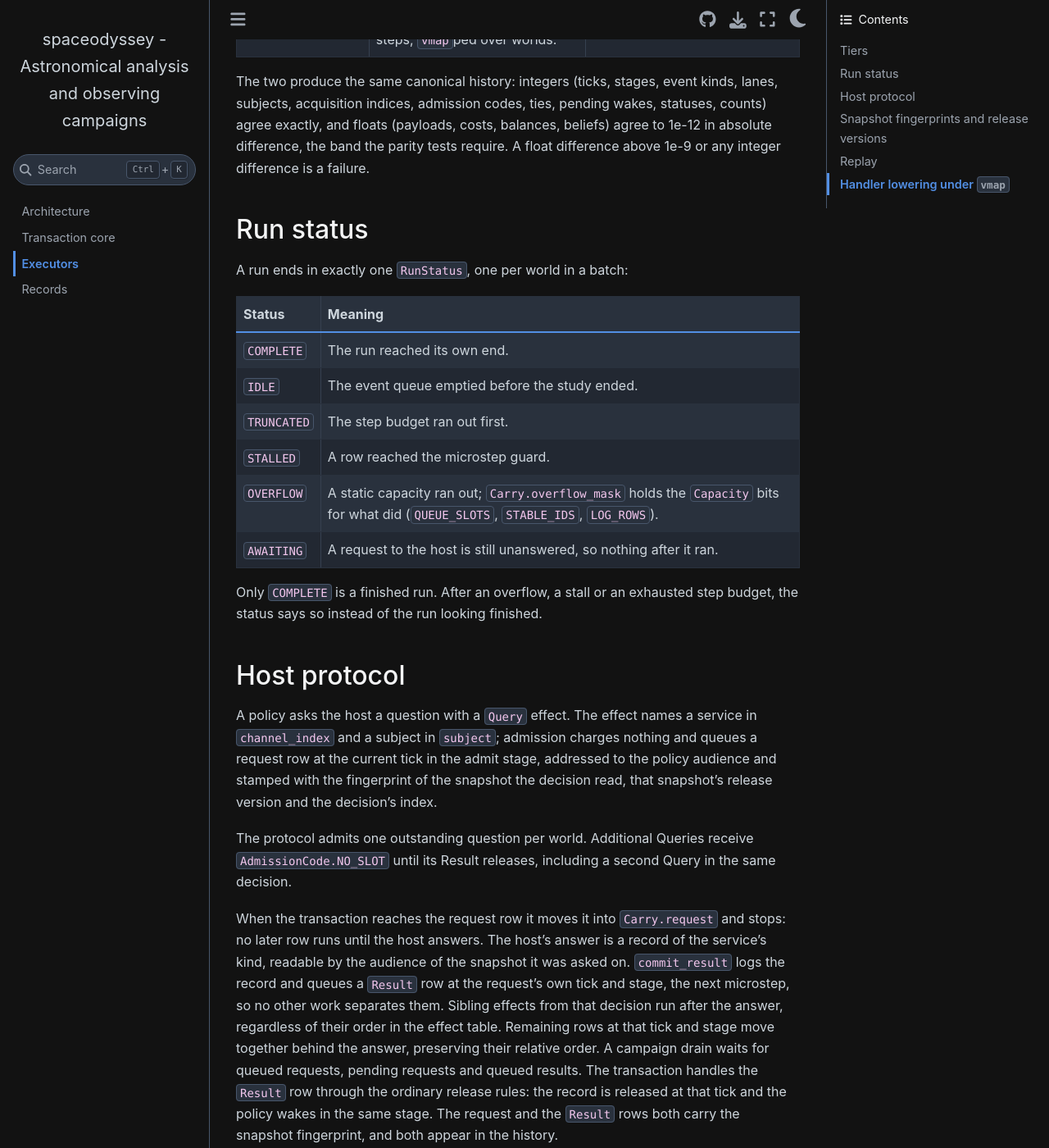
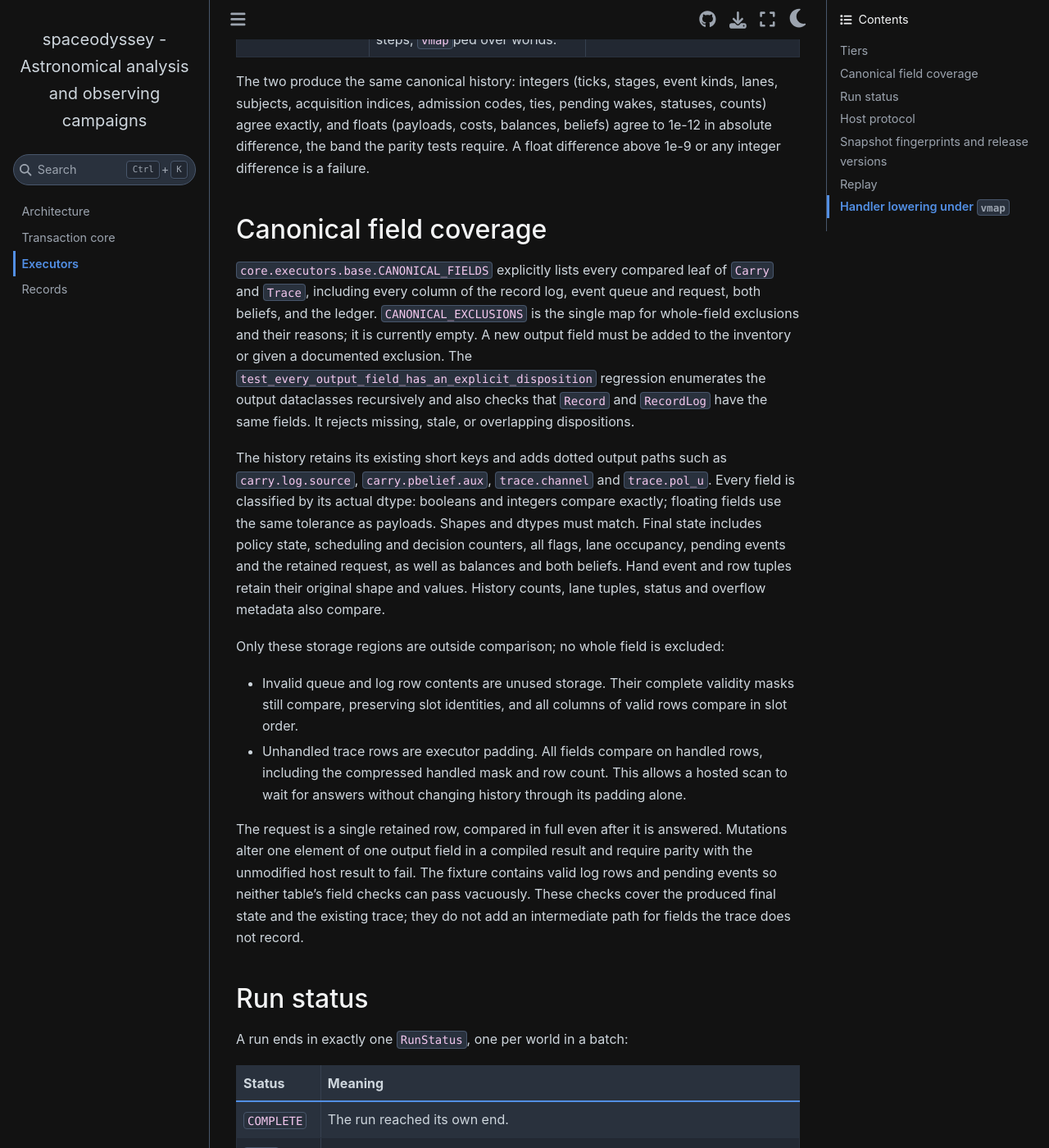
Before and after one commit to CoreySpohn/spaceodyssey, a Sphinx documentation site: the page built from docs/executors.md, in a window 1280 px wide and 1400 px high, scrolled down 479 px. Shown: the whole window at 82% size. Built offline with Sphinx 7.4.7 and the Sphinx Book theme 1.1.4, drawn with Linux system fonts in a browser that asks for light colours; pages that are not in the unit, such as notebooks, are missing from menus.

Commit message:
docs(core): document canonical field coverage

```diff
--- a/docs/executors.md
+++ b/docs/executors.md
@@ -17,6 +17,42 @@ subjects, acquisition indices, admission codes, ties, pending wakes, statuses, c
 agree exactly, and floats (payloads, costs, balances, beliefs) agree to 1e-12 in
 absolute difference, the band the parity tests require. A float difference above 1e-9
 or any integer difference is a failure.
+
+## Canonical field coverage
+
+`core.executors.base.CANONICAL_FIELDS` explicitly lists every compared leaf of
+`Carry` and `Trace`, including every column of the record log, event queue and
+request, both beliefs, and the ledger. `CANONICAL_EXCLUSIONS` is the single map
+for whole-field exclusions and their reasons; it is currently empty. A new output
+field must be added to the inventory or given a documented exclusion. The
+`test_every_output_field_has_an_explicit_disposition` regression enumerates the
+output dataclasses recursively and also checks that `Record` and `RecordLog` have
+the same fields. It rejects missing, stale, or overlapping dispositions.
+
+The history retains its existing short keys and adds dotted output paths such as
+`carry.log.source`, `carry.pbelief.aux`, `trace.channel` and `trace.pol_u`.
+Every field is classified by its actual dtype: booleans and integers compare
+exactly; floating fields use the same tolerance as payloads. Shapes and dtypes
+must match. Final state includes policy state, scheduling and decision counters,
+all flags, lane occupancy, pending events and the retained request, as well as
+balances and both beliefs. Hand event and row tuples retain their original shape
+and values. History counts, lane tuples, status and overflow metadata also compare.
+
+Only these storage regions are outside comparison; no whole field is excluded:
+
+- Invalid queue and log row contents are unused storage. Their complete validity
+  masks still compare, preserving slot identities, and all columns of valid rows
+  compare in slot order.
+- Unhandled trace rows are executor padding. All fields compare on handled rows,
+  including the compressed handled mask and row count. This allows a hosted scan
+  to wait for answers without changing history through its padding alone.
+
+The request is a single retained row, compared in full even after it is answered.
+Mutations alter one element of one output field in a compiled result and require
+parity with the unmodified host result to fail. The fixture contains valid log
+rows and pending events so neither table's field checks can pass vacuously.
+These checks cover the produced final state and the existing trace; they do not
+add an intermediate path for fields the trace does not record.
 
 ## Run status
 
```
Also changed, not shown: docs/changes/fix-parity.md (added, +61 -0 lines).
